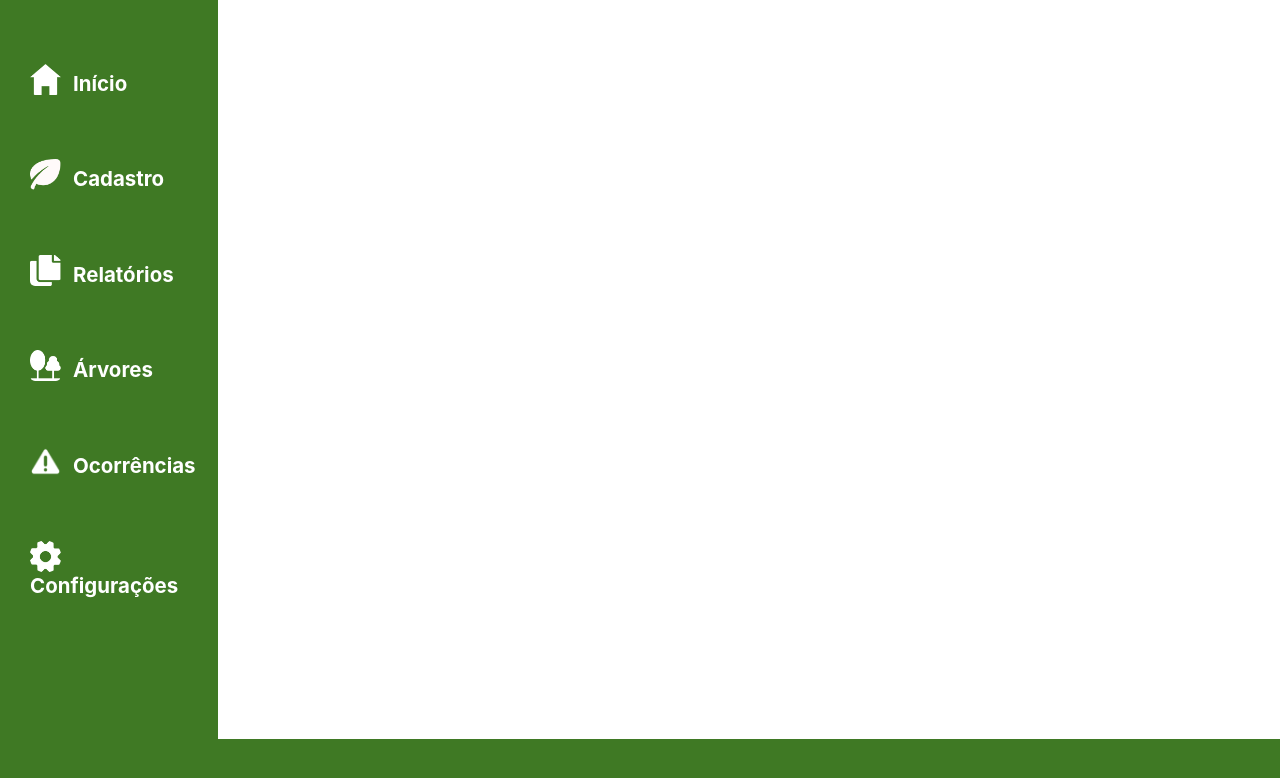
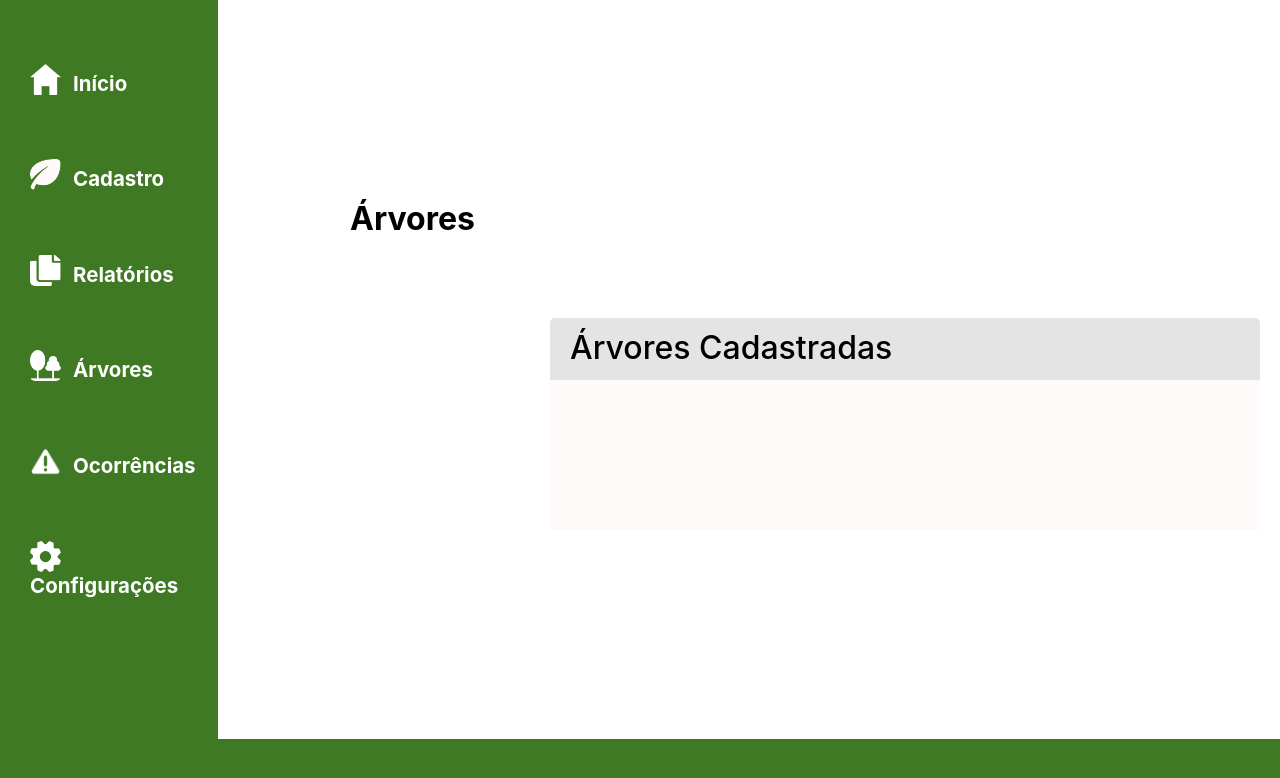
Before and after one commit to MarceloBoboAlegre/sgau_be, a Flask app: template templates/arvore.html in a window 1280 px wide. Shown: the top 778 px of the page. Run offline with Flask 3, Linux system fonts and the light colour scheme; the template is opened without the code that fills it, so the values that code supplies are empty; some web fonts are replaced.

Commit message:
Página árvores feita

```diff
--- a/main.py
+++ b/main.py
@@ -44,7 +44,8 @@
 @app.route('/arvore.html')
 def entrar_arvores():
     if logado:
-        return render_template('arvore.html')
+        tabela = ut.lista_arvores()
+        return render_template('arvore.html', tabela=tabela)
     else:
         flash('Não está logado!')
         return redirect('/')
--- a/static/css/style.css
+++ b/static/css/style.css
@@ -321,8 +321,8 @@
 
 .pag_pesquisa {
     display: inline-block;
-    position: relative;
-    bottom: 445px;
+    position: absolute;
+    bottom: 45px;
     margin-left: 50px;
 }
 
@@ -359,3 +359,34 @@
     bottom: 454px;
     left: 300px;
 }
+
+.pag_arvore {
+    display: inline-block;
+    position: absolute;
+    bottom: 350px;
+    left: 300px;
+    margin-left: 50px;
+}
+
+.arvore_resultado {
+    display: block;
+    position: relative;
+    top: 80px;
+    left: 200px;
+    background-color: #E4E4E4;
+    width: 710px;
+    border-radius: 5px;
+}
+
+.arvore_resultado > h1 {
+    padding: 10px 20px;
+    font-weight: 500;
+    margin-bottom: 3px;
+}
+
+.arvore_tabela {
+    position: relative;
+    display: block;
+    padding: 50px 50px 100px 120px;
+    background-color: rgb(255, 250, 250);
+}
--- a/templates/arvore.html
+++ b/templates/arvore.html
@@ -17,5 +17,31 @@
             <a href="configuracao.html"><div class="nav_link"><img src="/static/imagens/configicon.png" alt="Imagem" class="icon">Configurações</div></a>
         </nav>
     </div>
+    <div class="pag_arvore">
+        <h1>Árvores</h1>
+        <div class="arvore_resultado">
+            <h1>Árvores Cadastradas</h1>
+            <div class="arvore_tabela">
+                {% if tabela %}
+                    <table>
+                        <tr>
+                            <td>ID</td>
+                            <td>Nome Popular</td>
+                            <td>Nome Científico</td>
+                            <td>Data Cadastro</td>
+                        </tr>
+                    {% for a in tabela %}
+                        <tr>
+                            <td>{{ a['id'] }}</td>
+                            <td>{{ a['nome'] }}</td>
+                            <td>{{ a['especie'] }}</td>
+                            <td>{{ a['data_cadastro'] }}</td>
+                        </tr>
+                    {% endfor %}
+                    </table>
+                {% endif %}
+            </div>
+        </div>
+    </div>
 </body>
 </html>
```
Also changed, not shown: uteis/__init__.py (+19 -0 lines).
